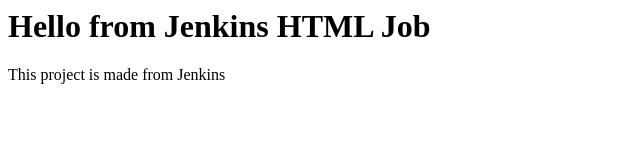
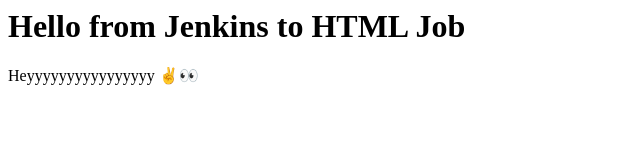
Before and after one commit to aanchalg1007/mydocker, a plain HTML site: page index.html in a window 1280 px wide. Shown: the whole page, without its empty margins (0-640 px from the left). Drawn offline with Linux system fonts and the light colour scheme.

Commit message:
Update index.html

```diff
--- a/index.html
+++ b/index.html
@@ -1,9 +1,9 @@
 <html>
   <head>
-    <title>Jenkins HTML Page</title>
+    <title>Jenkins HTML Page with Docker</title>
   </head>
   <body>
-    <h1>Hello from Jenkins HTML Job</h1>
-    <p>This project is made from Jenkins</p>
+    <h1>Hello from Jenkins to HTML Job</h1>
+    <p>Heyyyyyyyyyyyyyyyy ✌👀</p>
   </body>
 </html>
```
